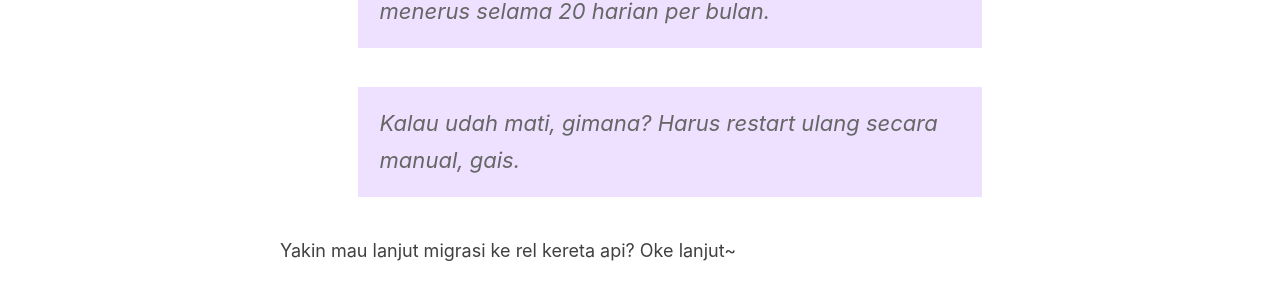
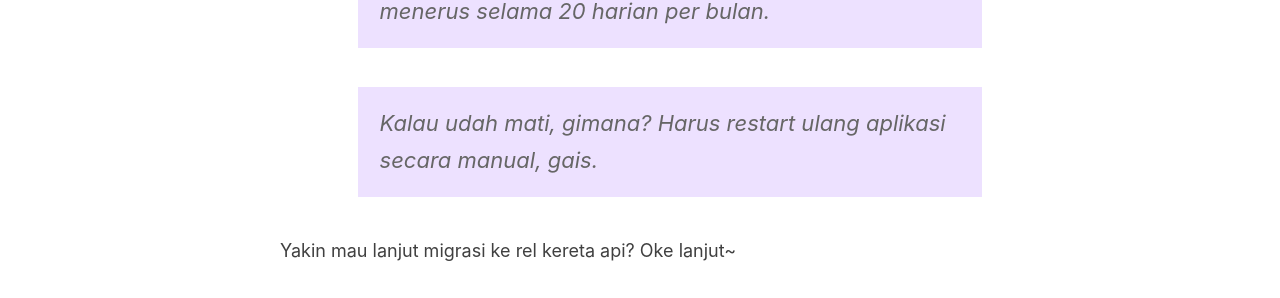
Before and after one commit to determinedguy/cecoret, a Jekyll site: the page built from _posts/2022-11-26-heroku-to-railway.md, in a window 1280 px wide and 900 px high, scrolled down 1163 px. Shown: the part 150-448 px from the top of the window. Built offline with Jekyll 4.4.1, drawn with Linux system fonts in a browser that asks for light colours.

Commit message:
fix: vocab

```diff
--- a/_posts/2022-11-26-heroku-to-railway.md
+++ b/_posts/2022-11-26-heroku-to-railway.md
@@ -25,7 +25,7 @@ Salah satu solusi yang "mendingan" adalah [Railway](https://railway.app/). Kenap
     - Per bulan cuma dikasih jatah USD 5 dan 500 jam *running time*; aplikasi akan dimatikan *deployment*-nya saat salah satu dari keduanya habis duluan.
         > Kalau diestimasi, aplikasi bisa nyala secara terus-menerus selama 20 harian per bulan.
 
-        > Kalau udah mati, gimana? Harus *restart* ulang secara manual, gais.
+        > Kalau udah mati, gimana? Harus *restart* ulang aplikasi secara manual, gais.
 
 Yakin mau lanjut migrasi ke rel kereta api? Oke lanjut~
 
```
